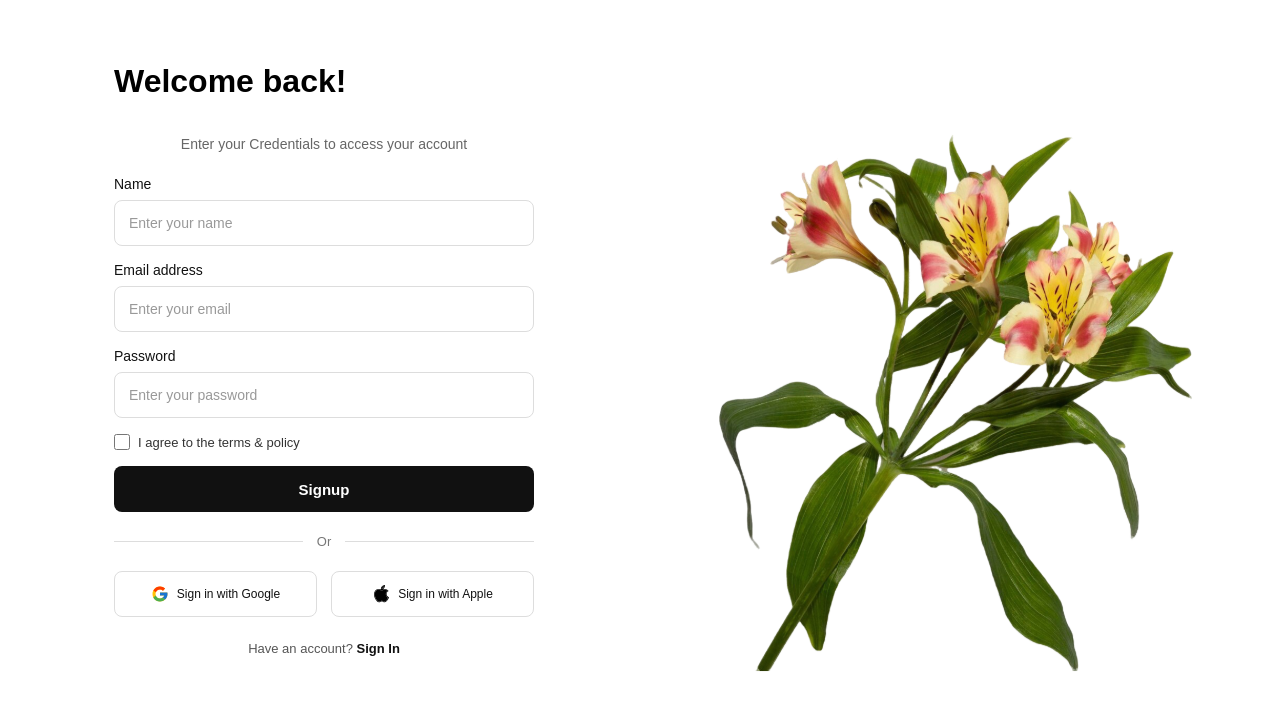
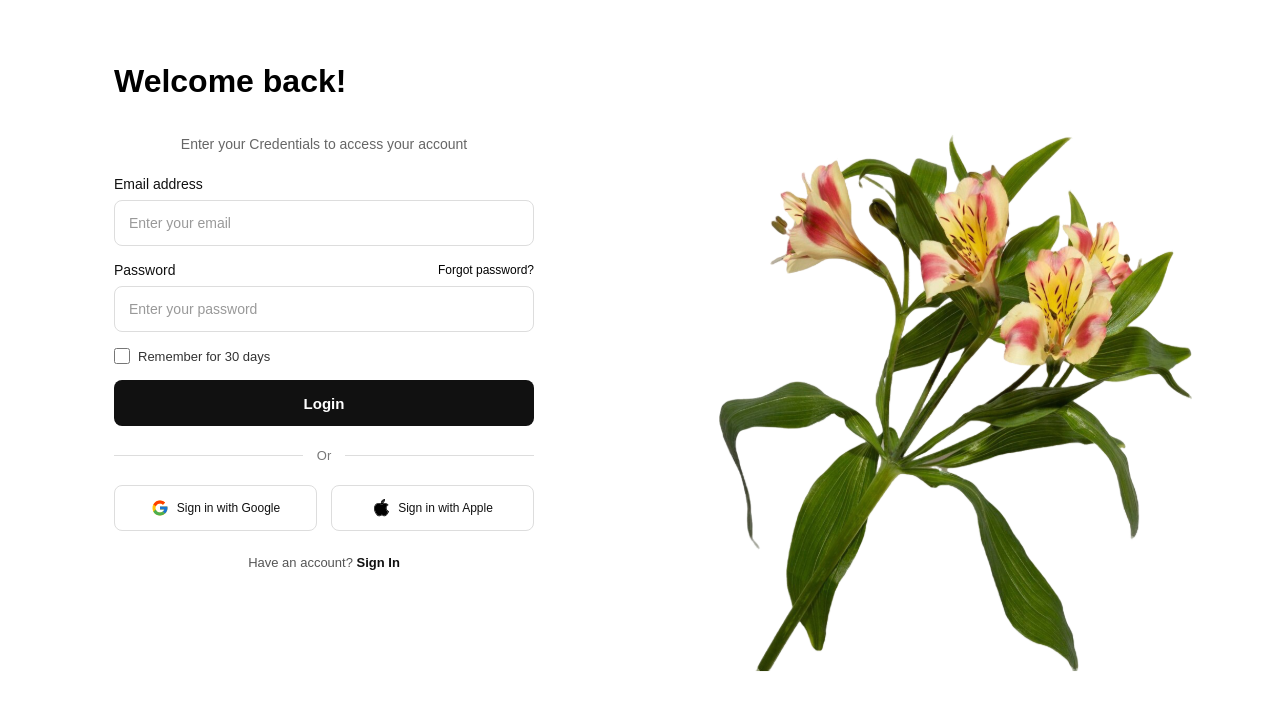
Before and after one commit to Shanne-Bumanlag/appdev1-final-practical-exam, a React (Vite) app: page / in a window 1280 px wide. Shown: the top 710 px of the page. Built offline with nearby package versions, Linux system fonts and the light colour scheme.

Commit message:
Update Login form

```diff
--- a/src/components/Login.jsx
+++ b/src/components/Login.jsx
@@ -1,3 +1,4 @@
+
 import styles from './Login.module.css';
 import blossomFlower from '../assets/blossom-flower.svg';
 import googleLogo from '../assets/icons-google-logo.svg';
@@ -8,20 +9,11 @@
     <main className={styles.page}>
       <section className={styles.leftSection}>
         <h1 className={styles.title}>Welcome back!</h1>
-<p className={styles.subtitle}>
-  Enter your Credentials to access your account
-</p>
+        <p className={styles.subtitle}>
+          Enter your Credentials to access your account
+        </p>
 
         <form className={styles.form}>
-          <div className={styles.inputGroup}>
-            <label htmlFor="name">Name</label>
-            <input
-              id="name"
-              type="text"
-              placeholder="Enter your name"
-            />
-          </div>
-
           <div className={styles.inputGroup}>
             <label htmlFor="email">Email address</label>
             <input
@@ -32,7 +24,10 @@
           </div>
 
           <div className={styles.inputGroup}>
-            <label htmlFor="password">Password</label>
+            <div className={styles.passwordLabel}>
+              <label htmlFor="password">Password</label>
+              <a href="#">Forgot password?</a>
+            </div>
             <input
               id="password"
               type="password"
@@ -42,14 +37,14 @@
 
           <label className={styles.checkboxGroup}>
             <input type="checkbox" />
-            <span>I agree to the terms &amp; policy</span>
+            <span>Remember for 30 days</span>
           </label>
 
           <button
             type="submit"
             className={styles.signupButton}
           >
-            Signup
+            Login
           </button>
         </form>
 
--- a/src/components/Login.module.css
+++ b/src/components/Login.module.css
@@ -202,3 +202,15 @@
   font-size: 14px;
   text-align: center;
 }
+.passwordLabel {
+  display: flex;
+  justify-content: space-between;
+  align-items: center;
+  width: 100%;
+}
+
+.passwordLabel a {
+  color: #000;
+  font-size: 12px;
+  text-decoration: none;
+}
```
Also changed, not shown: Bumanlag-login-form.png (added).
